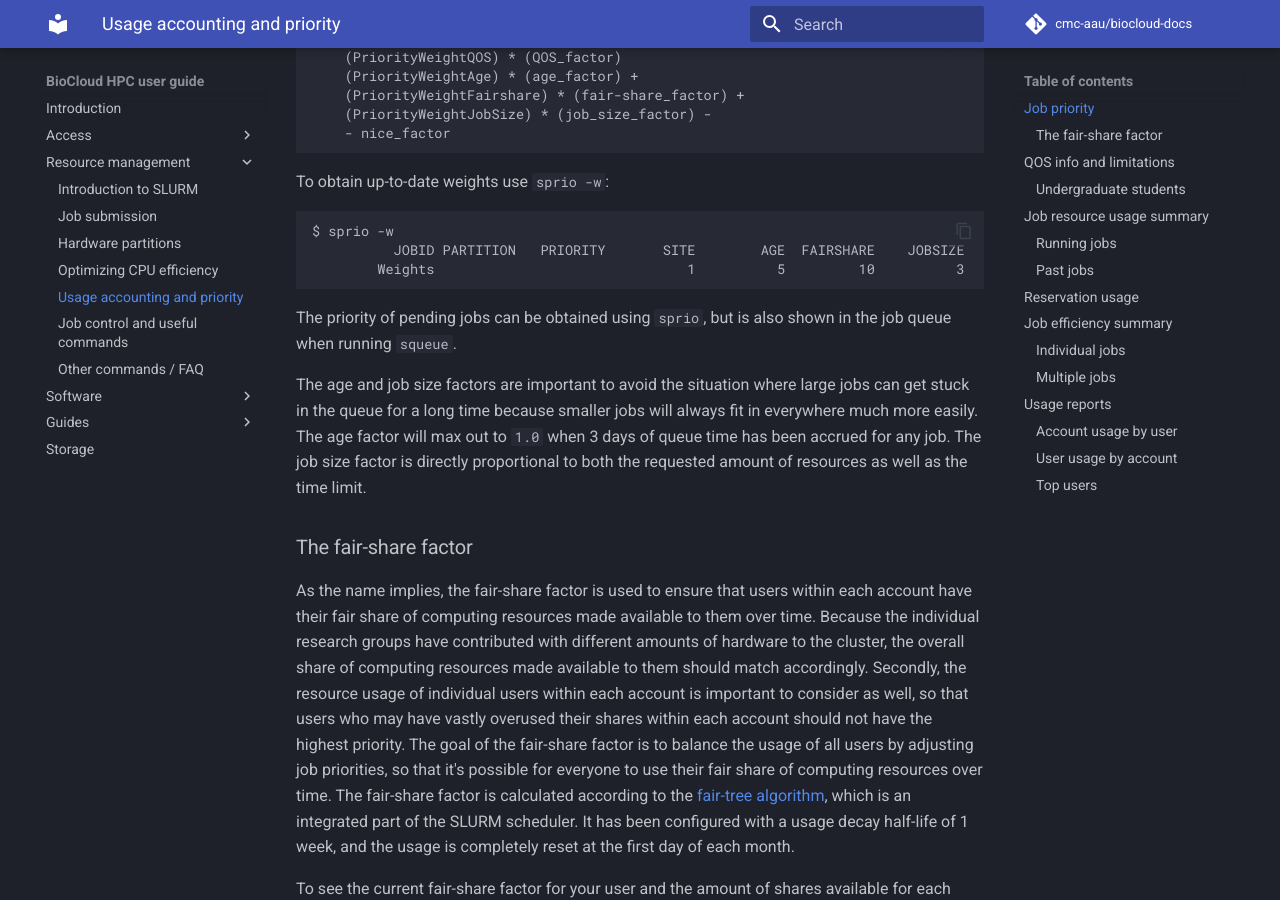
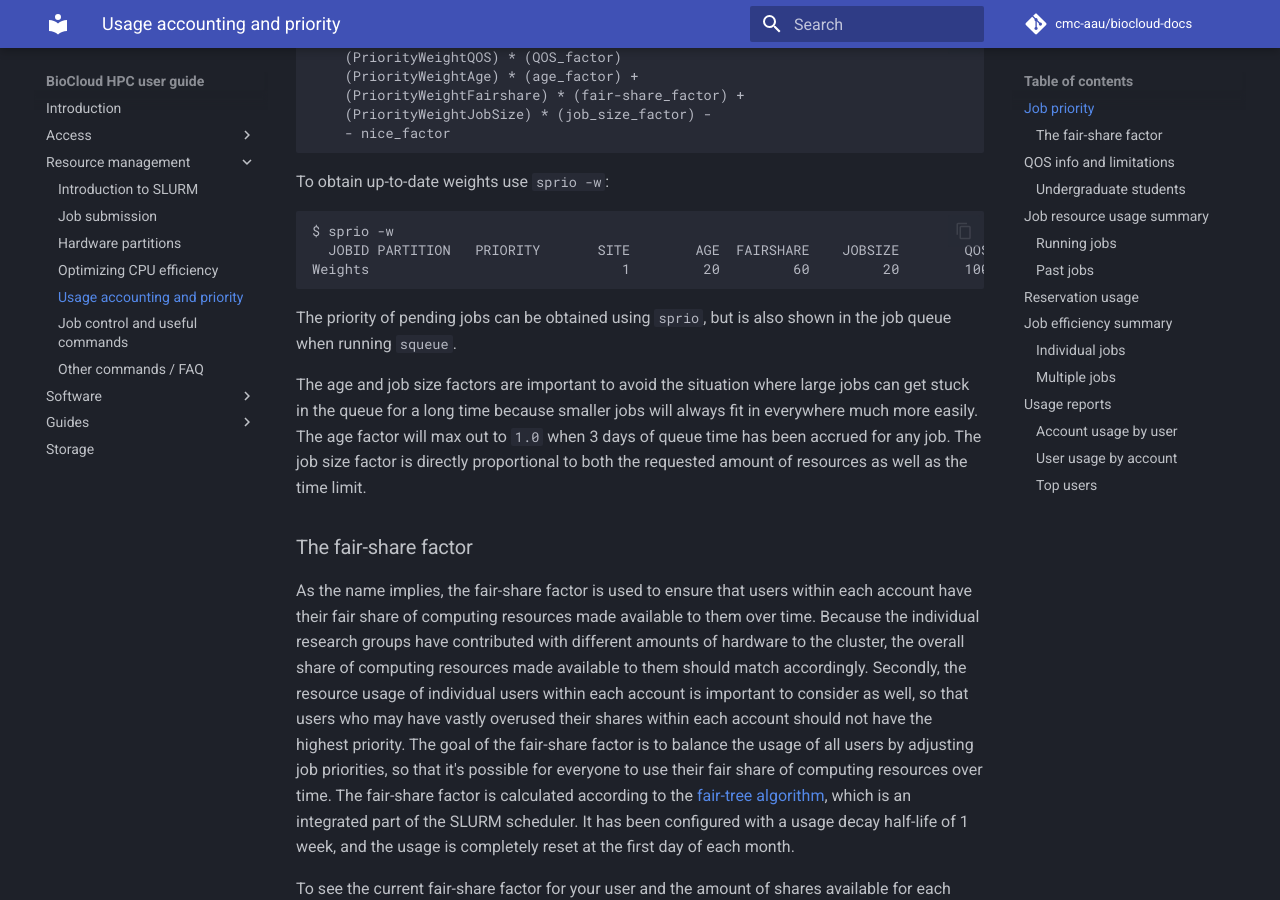
Before and after one commit to cmc-aau/hpc-docs, an MkDocs documentation site: the page built from docs/slurm/accounting.md, in a window 1280 px wide and 900 px high, scrolled down 873 px. Built offline with MkDocs 1.6.1 and Material for MkDocs 9.7.7, drawn with Linux system fonts in a browser that asks for light colours; comment, search, counter and statistics services are not loaded.

Commit message:
adjust weights

````diff
--- a/docs/slurm/accounting.md
+++ b/docs/slurm/accounting.md
@@ -18,8 +18,8 @@ Job_priority =
 To obtain up-to-date weights use `sprio -w`:
 ```
 $ sprio -w
-          JOBID PARTITION   PRIORITY       SITE        AGE  FAIRSHARE    JOBSIZE        QOS
-        Weights                               1          5         10          3         10
+  JOBID PARTITION   PRIORITY       SITE        AGE  FAIRSHARE    JOBSIZE        QOS
+Weights                               1         20         60         20        100
 ```
 
 The priority of pending jobs can be obtained using `sprio`, but is also shown in the job queue when running `squeue`.
````
